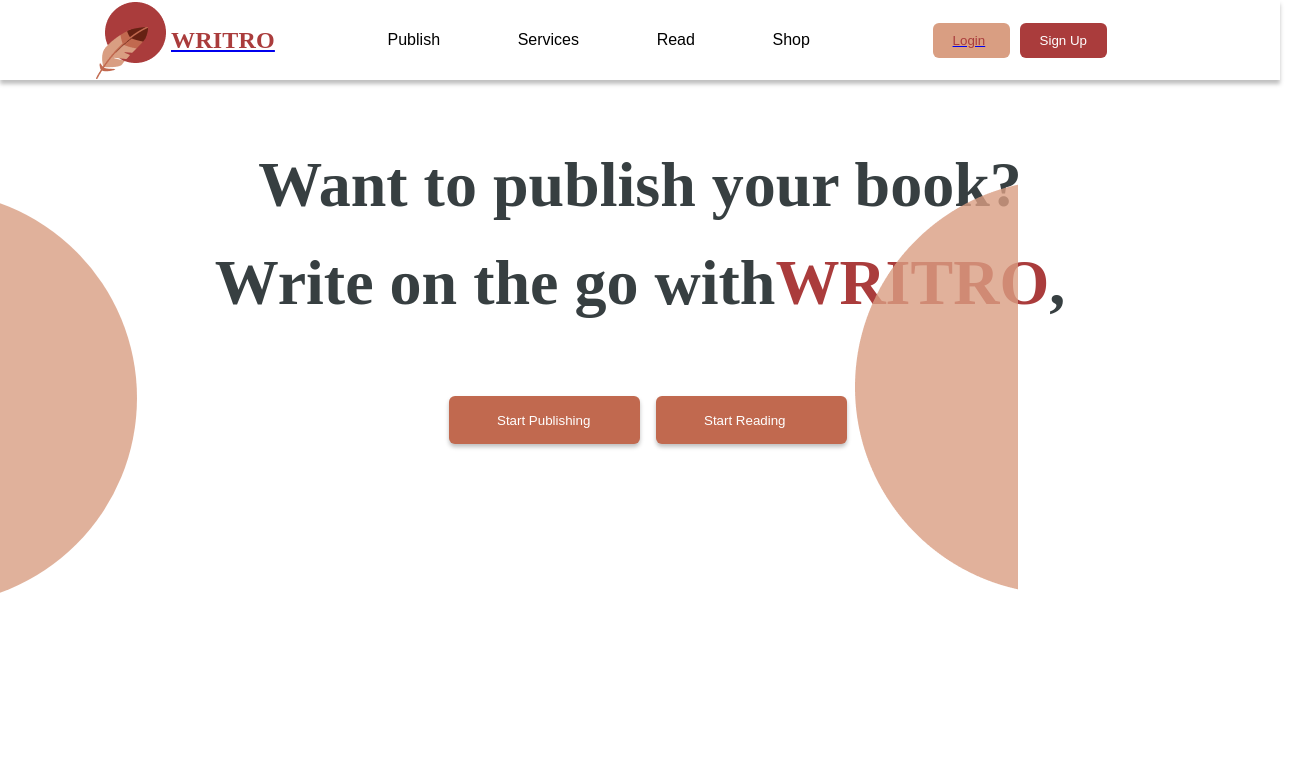
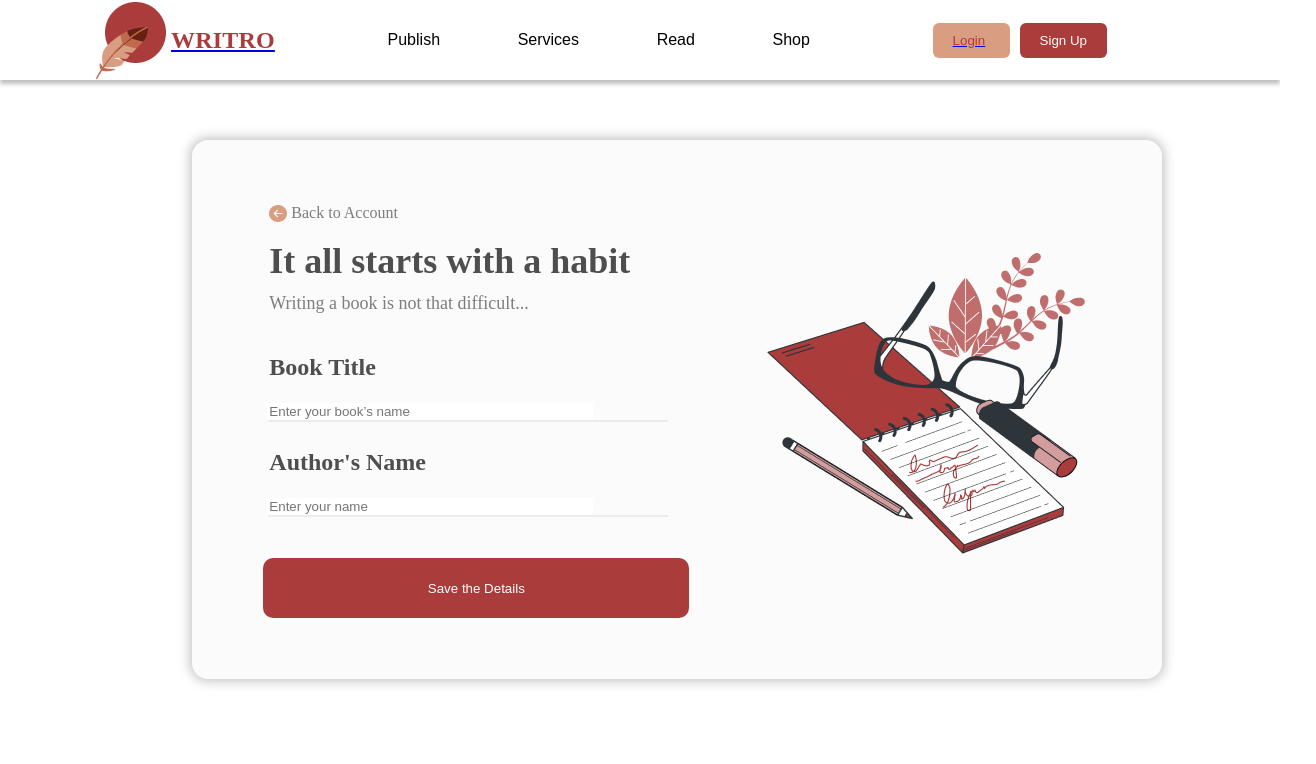
Before and after one commit to PrabhaShankar-23/JavaScript, a React (Create React App) app in the folder 100Apps/writro_landing_page/: page /publish in a window 1280 px wide. Shown: the top 764 px of the page, 1316 px wide, since content can reach past the window. Built offline with nearby package versions, Linux system fonts and the light colour scheme.

Commit message:
publish page added

```diff
--- a/100Apps/writro_landing_page/src/App.css
+++ b/100Apps/writro_landing_page/src/App.css
@@ -216,6 +216,7 @@ body {
   border: none;
   color: white;
   /* text-align: center; */
+  cursor: pointer;
 
 }
 
--- a/100Apps/writro_landing_page/src/App.js
+++ b/100Apps/writro_landing_page/src/App.js
@@ -5,6 +5,7 @@ import "./style/read.css"
 import "./style/mobile.css"
 import "./style/footer.css"
 import "./style/login.css"
+import "./style/publishPane.css"
 
 import Hero from './components/Hero';
 import Navbar from './components/Navbar';
@@ -22,7 +23,6 @@ function App() {
       <div className="App">
       {/* <Navbar/> */}
       <Hero/>
-
       <Read_write/>
       <Read/>
       <Mobile/>
--- a/100Apps/writro_landing_page/src/components/Hero.js
+++ b/100Apps/writro_landing_page/src/components/Hero.js
@@ -1,4 +1,6 @@
 import React from 'react'
+import {Link, useNavigate} from 'react-router-dom'
+import { useState } from 'react';
 
 const Hero = () => {
   return (
@@ -16,7 +18,11 @@ const Hero = () => {
             <span>Write on the go with<span className='primary--color'>WRITRO</span>,</span>
         </p>
         <section className='btn--headers' >
-            <button className='btn--publishing--reading'> Start Publishing</button>
+      <Link to="/Login">
+
+      <button className='btn--publishing--reading'> Start Publishing</button>
+      </Link>
+
             <button className='btn--publishing--reading'> Start Reading</button>
         </section>
     </section>
--- a/100Apps/writro_landing_page/src/components/Login.js
+++ b/100Apps/writro_landing_page/src/components/Login.js
@@ -1,8 +1,11 @@
 import React from 'react'
-import {Link} from 'react-router-dom'
+import {Link, useNavigate} from 'react-router-dom'
 import { useState } from 'react';
 
+
 const Login = () => {
+
+const navigate = useNavigate()
 const [logged, setLogged] = useState(false);
 const [loginDetails, setLoginDetails] = useState({
   userEmail : null,
@@ -12,7 +15,8 @@ const [loginDetails, setLoginDetails] = useState({
    const handleClick = () => {
     setLogged(!logged);
     if(loginDetails.userEmail && loginDetails.password){
-      console.log('logged in');
+      // console.log('logged in');
+      navigate('/publish');
     }
   }
 
@@ -38,7 +42,7 @@ const [loginDetails, setLoginDetails] = useState({
       })
 
     }
-   console.log(loginDetails);
+  //  console.log(loginDetails);
   }
 
   return (
--- /dev/null
+++ b/100Apps/writro_landing_page/src/components/PublishPane.js
@@ -0,0 +1,51 @@
+import React from 'react'
+
+const publishPane = () => {
+  return (
+    <div className='publishTitle'>
+        <section className='publisherDetails'>
+        <section className='backbutton'>
+             <img className='backButtonImage' src=".\img\bi_arrow-left-circle-fill.png" alt="backbutton Icon" />
+        <span className='text--backToAccount'>Back to Account</span>
+        </section>
+            <section className='startswithHabit'>It all starts with a habit</section>
+            <section className='writingAbook'>Writing a book is not that difficult... </section>
+            <section className='text--booktitle'>Book Title </section>
+             <input className='publish--booktitle'
+                type="text"
+                id="book"
+                placeholder='Enter your book’s name'
+                // onChange={handleDetails}
+
+                name="book">
+
+                </input>
+            <section className='grey publishLine'></section>
+
+
+            <section className='text--author'>Author's Name </section>
+
+             <input
+            type="text"
+            id="name"
+            placeholder='Enter your name'
+            name="name"
+            className='publish--booktitle btn-publish'
+            // onChange={handleDetails}
+            ></input>
+            <section className='grey publishLine'></section>
+
+            <button
+            // onClick = {handleClick}
+            className='btn--login btn--details'
+            >Save the Details</button>
+        </section>
+        <section>
+            <img src=".\img\bro.png" alt="writer task" />
+        </section>
+
+     </div>
+  )
+}
+
+export default publishPane
--- a/100Apps/writro_landing_page/src/components/Read_write.js
+++ b/100Apps/writro_landing_page/src/components/Read_write.js
@@ -1,13 +1,22 @@
 import React from 'react'
+import {Link, useNavigate} from 'react-router-dom'
 
 const Read_write = () => {
+
+  const handleClick = () => {
+    window.scroll(0,0);
+  };
   return (
 
      <div className='read--write' >
         <section className='read--section'>
             <p className='writro'>Writro Writer</p>
             <p className='writeUp'>Lorem ipsum dolor sit amet, consectetur adipiscing elit. Fermentum porttitor duis nec leo ac. Natoque et sapien quisque mauris tempor, sapien accumsan. Nibh metus scelerisque dolor rhoncus est amet auctor.</p>
-            <button className='btn--read--write'> Let's Write <span>&#8594;</span> </button>
+            <Link to="/Login">
+            <button
+            onClick={handleClick}
+            className='btn--read--write'> Let's Write <span>&#8594;</span> </button>
+            </Link>
         </section>
         <section >
         <img
--- a/100Apps/writro_landing_page/src/index.js
+++ b/100Apps/writro_landing_page/src/index.js
@@ -7,6 +7,7 @@ import Login from './components/Login';
 import {BrowserRouter as Router,Routes, Route} from 'react-router-dom'
 import Navbar from './components/Navbar';
 import Footer from './components/Footer';
+import PublishPane from './components/PublishPane'
 
 
 
@@ -17,11 +18,10 @@ root.render(
      <Router>
      <Navbar/>
      <Routes>
-
      <Route path='/' element= { <App />}/>
      <Route path='/Login' element= { <Login />}/>
+     <Route path='/publish' element= {<PublishPane/>}/>
      <Route path='*' element= { <App />}/>
-
      </Routes>
      {/* <App /> */}
       <Footer/>
--- /dev/null
+++ b/100Apps/writro_landing_page/src/style/publishPane.css
@@ -0,0 +1,121 @@
+.publishTitle {
+    display: flex;
+    width: 970px;
+    height: 539px;
+    background: #FBFBFB;
+    box-shadow: 0px 0px 12px 2px rgba(0, 0, 0, 0.25);
+    border-radius: 16px;
+    margin-top: 60px;
+    margin-left: 192px;
+    align-items: center;
+    justify-content: space-evenly;
+}
+
+.publisherDetails {
+
+    display: flex;
+    flex-direction: column;
+}
+
+.backbutton {
+    display: flex;
+    align-items: center;
+}
+
+.text--backToAccount {
+    font-family: 'Poppins';
+    font-style: normal;
+    font-weight: 500;
+    font-size: 16px;
+    line-height: 24px;
+    /* identical to box height, or 150% */
+
+    text-align: center;
+    font-feature-settings: 'salt' on, 'liga' off;
+
+    color: #7D7D7D;
+}
+
+.backButtonImage {
+
+    width: 18px;
+    height: 17px;
+    margin-right: 4px;
+}
+
+.startswithHabit {
+    width: 417px;
+    height: 24px;
+
+    font-family: 'Poppins';
+    font-style: normal;
+    font-weight: 600;
+    font-size: 36px;
+    line-height: 24px;
+    /* identical to box height, or 67% */
+    margin-top: 24px;
+
+    color: #4E4E4E;
+}
+
+.writingAbook {
+    width: 307px;
+    height: 24px;
+    left: 293px;
+    top: 312px;
+
+    font-family: 'Poppins';
+    font-style: normal;
+    font-weight: 400;
+    font-size: 18px;
+    line-height: 24px;
+    /* identical to box height, or 133% */
+    margin-top: 18px;
+
+    color: #7D7D7D;
+}
+
+.text--booktitle {
+    width: 118px;
+    height: 24px;
+
+    font-family: 'Poppins';
+    font-style: normal;
+    font-weight: 600;
+    font-size: 24px;
+    line-height: 24px;
+    /* identical to box height, or 100% */
+    margin-top: 40px;
+
+    color: #4E4E4E;
+}
+
+.text--author {
+
+    width: 183px;
+    height: 24px;
+    font-family: 'Poppins';
+    font-style: normal;
+    font-weight: 600;
+    font-size: 24px;
+    line-height: 24px;
+    /* identical to box height, or 100% */
+    margin-top: 28px;
+
+    color: #4E4E4E;
+}
+
+.publish--booktitle {
+    margin-left: -2px;
+    margin-top: 24px;
+}
+
+.publishLine {
+
+    margin-left: -1px;
+}
+
+.btn--details {
+    border: none;
+    margin-left: -6px;
+}
--- a/100Apps/writro_landing_page/src/style/readWrite.css
+++ b/100Apps/writro_landing_page/src/style/readWrite.css
@@ -73,6 +73,7 @@ body {
     color: white;
     border: none;
     font-weight: 900;
+    cursor: pointer;
 }
 
 .imgColumn {
```
Also changed, not shown: 100Apps/writro_landing_page/public/img/bi_arrow-left-circle-fill.png (added), 100Apps/writro_landing_page/public/img/bro.png (added).
